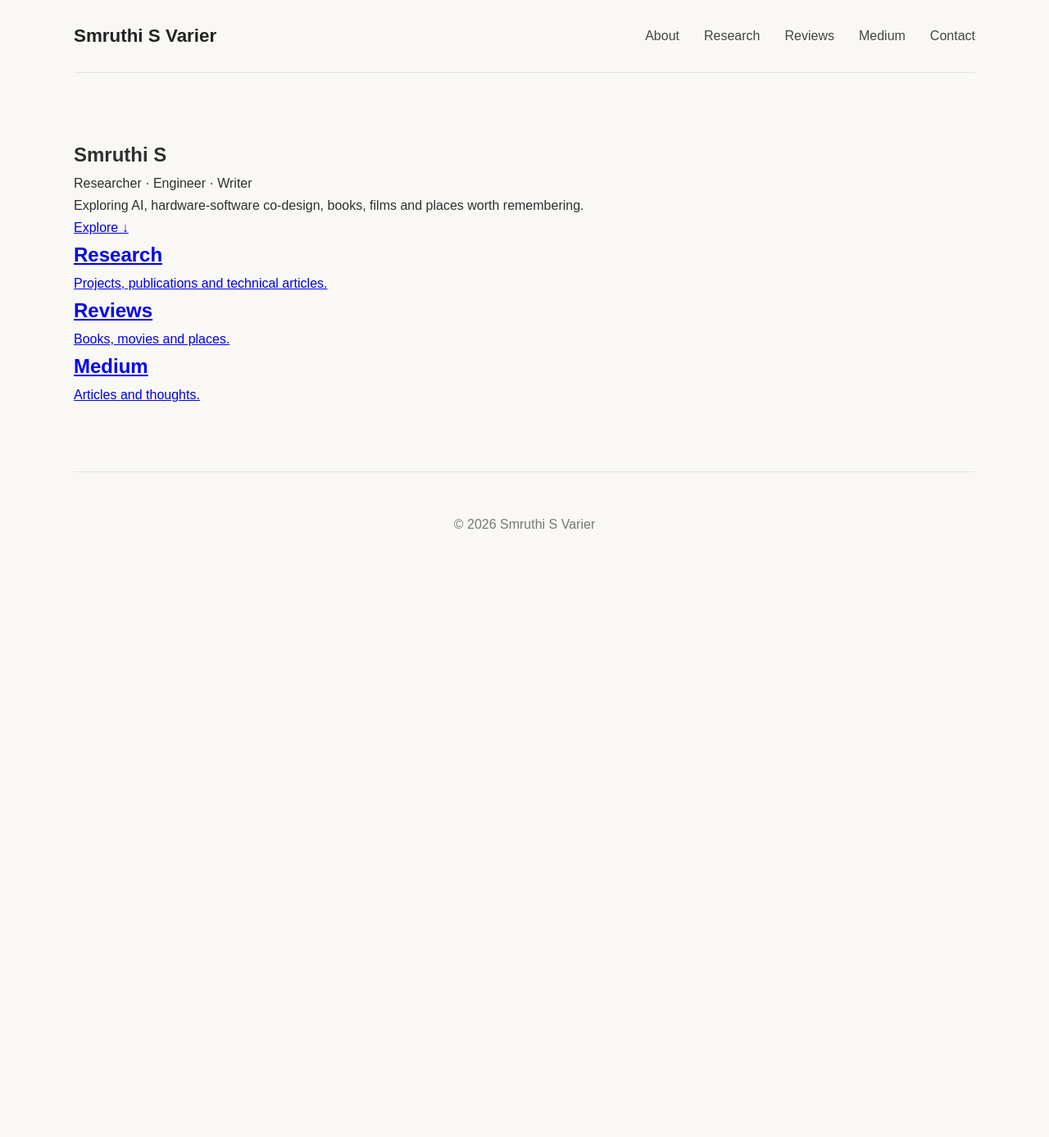
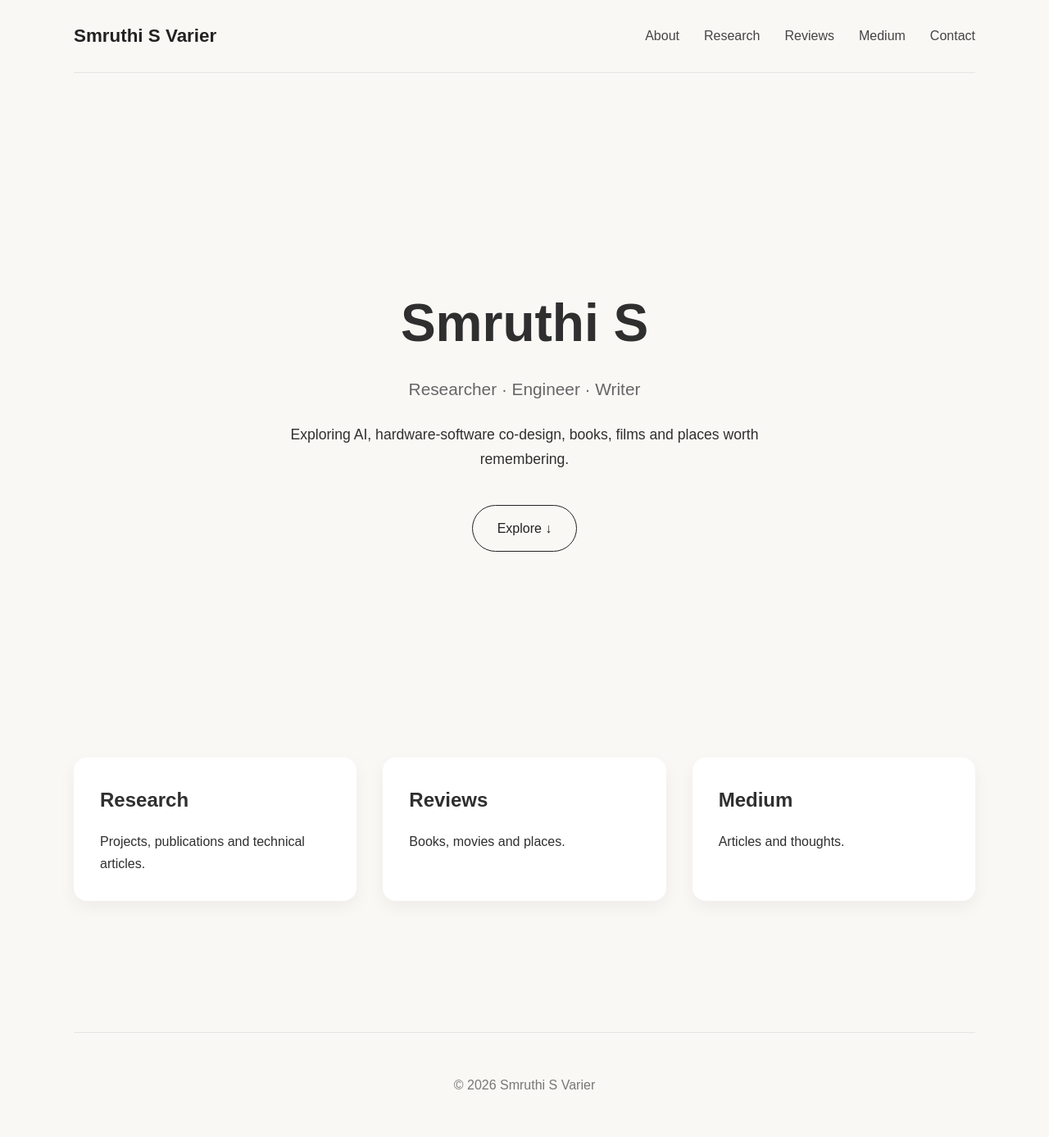
Before and after one commit to SmruthiS11/smruthis11.github.io, a Jekyll site: the page built from index.md, in a window 1280 px wide. Shown: the whole page at 82% size. Built offline with Jekyll 4.4.1, drawn with Linux system fonts in a browser that asks for light colours; before the commit the page ends 900 px from its top, so only the background shows below that.

Commit message:
Update style.css

```diff
--- a/assets/css/style.css
+++ b/assets/css/style.css
@@ -93,3 +93,113 @@ main {
 
     border-top: 1px solid #e5e5e5;
 }
+
+/* ==========================================
+   HERO SECTION
+========================================== */
+
+.hero {
+
+    min-height: 75vh;
+
+    display: flex;
+
+    flex-direction: column;
+
+    justify-content: center;
+
+    align-items: center;
+
+    text-align: center;
+}
+
+.hero h1 {
+
+    font-size: 4rem;
+
+    margin-bottom: .5rem;
+}
+
+.tagline {
+
+    font-size: 1.3rem;
+
+    color: #666;
+
+    margin-bottom: 1.5rem;
+}
+
+.intro {
+
+    max-width: 650px;
+
+    margin-bottom: 2.5rem;
+
+    font-size: 1.1rem;
+}
+
+.button {
+
+    display: inline-block;
+
+    padding: 14px 30px;
+
+    border: 1px solid #222;
+
+    border-radius: 999px;
+
+    text-decoration: none;
+
+    color: #222;
+
+    transition: .3s;
+}
+
+.button:hover {
+
+    background: #222;
+
+    color: white;
+}
+
+/* ==========================================
+   HOMEPAGE CARDS
+========================================== */
+
+.cards {
+
+    display: grid;
+
+    grid-template-columns: repeat(auto-fit, minmax(250px, 1fr));
+
+    gap: 2rem;
+
+    margin: 5rem 0;
+}
+
+.card {
+
+    background: white;
+
+    border-radius: 16px;
+
+    padding: 2rem;
+
+    text-decoration: none;
+
+    color: inherit;
+
+    box-shadow: 0 8px 20px rgba(0,0,0,.05);
+
+    transition: .25s;
+}
+
+.card:hover {
+
+    transform: translateY(-8px);
+}
+
+.card h2 {
+
+    margin-bottom: 1rem;
+}
```
